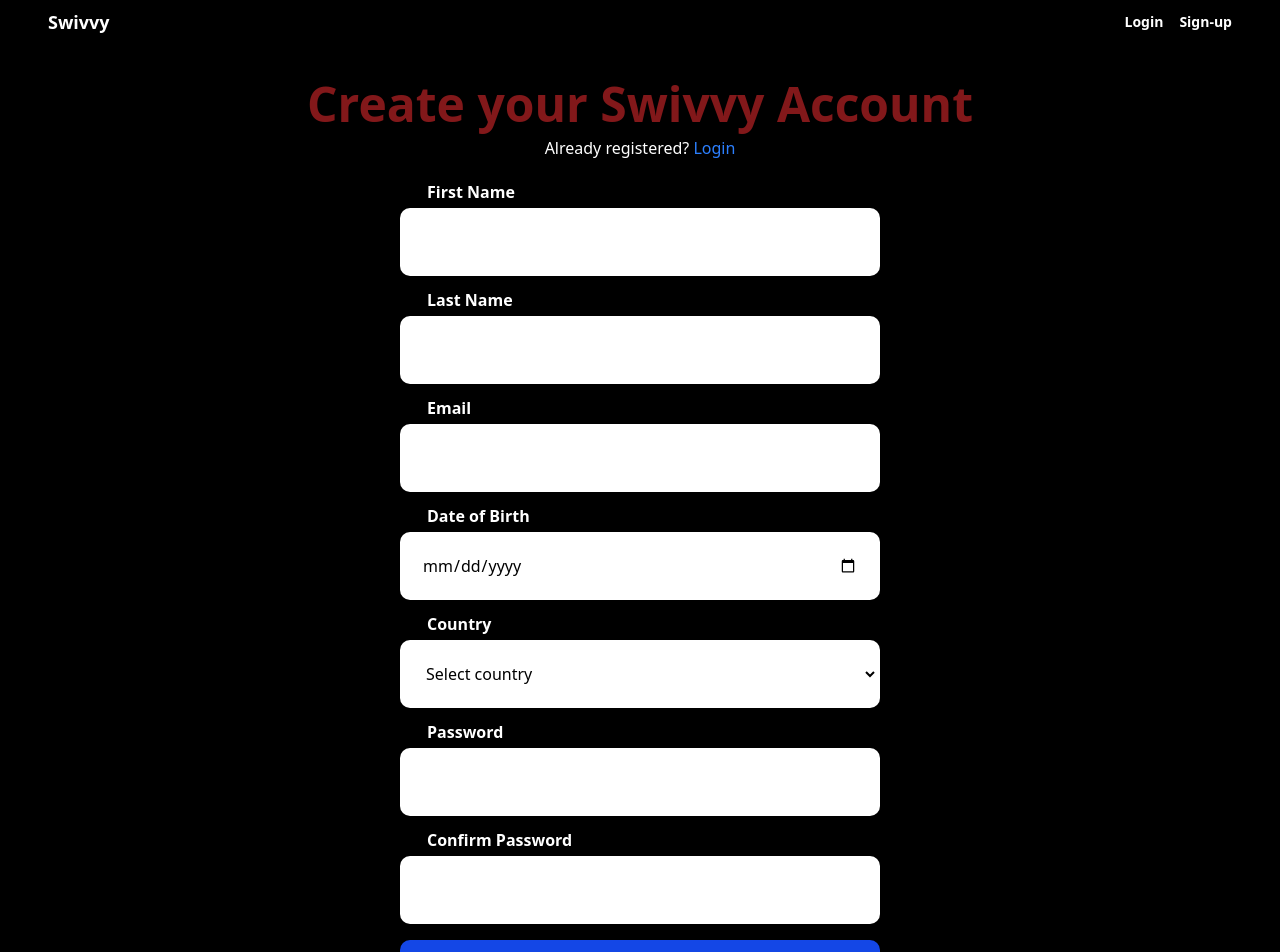
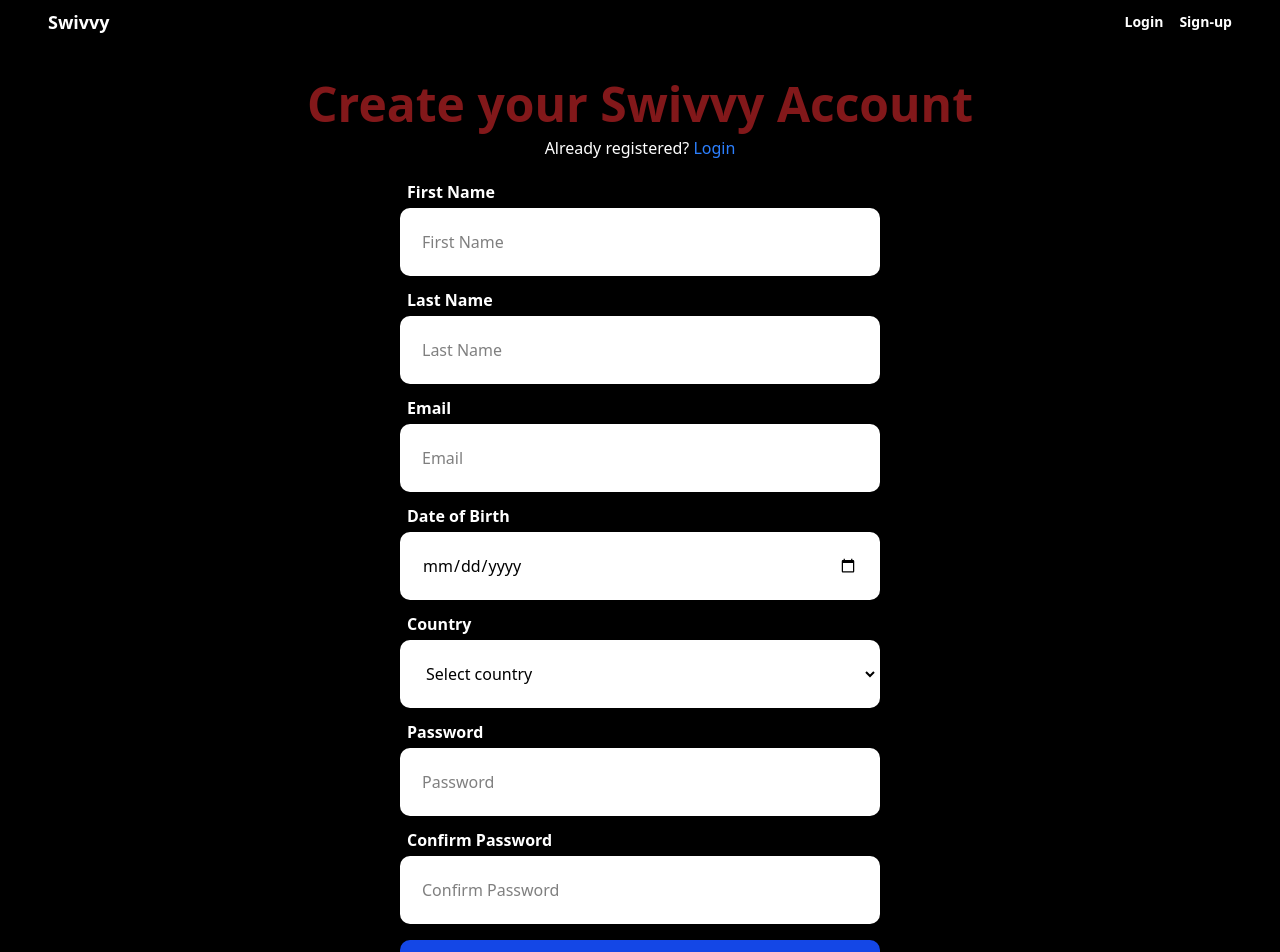
Before and after one commit to kartik3030/Swivvy, a React (Vite) app in the folder Frontend/: page /signup in a window 1280 px wide. Shown: the top 952 px of the page. Built offline with nearby package versions, Linux system fonts and the light colour scheme.

Commit message:
Final UI Commit

```diff
--- a/Frontend/src/Pages/Signup.jsx
+++ b/Frontend/src/Pages/Signup.jsx
@@ -128,7 +128,7 @@ const Signup = () => {
                     <form onSubmit={submit} className="mt-5">
                         {/* First Name */}
                         <div className="mt-3">
-                            <p className="mb-1 text-left sm:ml-35 ml-10 font-semibold">
+                            <p className="mb-1 text-left sm:ml-30 ml-15 font-semibold">
                                 First Name
                             </p>
                             <input
@@ -136,19 +136,21 @@ const Signup = () => {
                                 name="FName"
                                 value={form.FName}
                                 onChange={onchange}
+                                placeholder="First Name"
                                 className="border-2 text-black bg-white border-white/90 hover:border-[#D8BC9B] p-4 sm:p-5 rounded-[10px] w-[70vw] sm:w-120"
                             />
                         </div>
 
                         {/* Last Name */}
                         <div className="mt-3">
-                            <p className="mb-1 text-left sm:ml-35 ml-10 font-semibold">
+                            <p className="mb-1 text-left sm:ml-30 ml-15 font-semibold">
                                 Last Name
                             </p>
                             <input
                                 type="text"
                                 name="LName"
                                 value={form.LName}
+                                placeholder="Last Name"
                                 onChange={onchange}
                                 className="border-2 text-black bg-white border-white/90 hover:border-[#D8BC9B] p-4 sm:p-5 rounded-[10px] w-[70vw] sm:w-120"
                             />
@@ -156,13 +158,14 @@ const Signup = () => {
 
                         {/* Email */}
                         <div className="mt-3">
-                            <p className="mb-1 text-left sm:ml-35 ml-10 font-semibold">
+                            <p className="mb-1 text-left sm:ml-30 ml-15 font-semibold">
                                 Email
                             </p>
                             <input
                                 type="email"
                                 name="email"
                                 value={form.email}
+                                placeholder="Email"
                                 onChange={onchange}
                                 className="border-2 text-black bg-white border-white/90 hover:border-[#D8BC9B] p-4 sm:p-5 rounded-[10px] w-[70vw] sm:w-120"
                             />
@@ -170,7 +173,7 @@ const Signup = () => {
 
                         {/* DOB */}
                         <div className="mt-3">
-                            <p className="mb-1 text-left sm:ml-35 ml-10 font-semibold">
+                            <p className="mb-1 text-left sm:ml-30 ml-15 font-semibold">
                                 Date of Birth
                             </p>
                             <input
@@ -184,7 +187,7 @@ const Signup = () => {
 
                         {/* Country */}
                         <div className="mt-3">
-                            <p className="mb-1 text-left sm:ml-35 ml-10 font-semibold">
+                            <p className="mb-1 text-left sm:ml-30 ml-15 font-semibold">
                                 Country
                             </p>
                             <select
@@ -203,13 +206,14 @@ const Signup = () => {
 
                         {/* Password */}
                         <div className="mt-3">
-                            <p className="mb-1 text-left sm:ml-35 ml-10 font-semibold">
+                            <p className="mb-1 text-left sm:ml-30 ml-15 font-semibold">
                                 Password
                             </p>
                             <input
                                 type="password"
                                 name="password"
                                 value={form.password}
+                                placeholder="Password"
                                 onChange={onchange}
                                 className="border-2 text-black bg-white border-white/90 hover:border-[#D8BC9B] p-4 sm:p-5 rounded-[10px] w-[70vw] sm:w-120"
                             />
@@ -217,13 +221,14 @@ const Signup = () => {
 
                         {/* Confirm Password */}
                         <div className="mt-3">
-                            <p className="mb-1 text-left sm:ml-35 ml-10 font-semibold">
+                            <p className="mb-1 text-left sm:ml-30 ml-15 font-semibold">
                                 Confirm Password
                             </p>
                             <input
                                 type="password"
                                 name="confirmPassword"
                                 value={form.confirmPassword}
+                                placeholder="Confirm Password"
                                 onChange={onchange}
                                 className="border-2 text-black bg-white border-white/90 hover:border-[#D8BC9B] p-4 sm:p-5 rounded-[10px] w-[70vw] sm:w-120"
                             />
```
